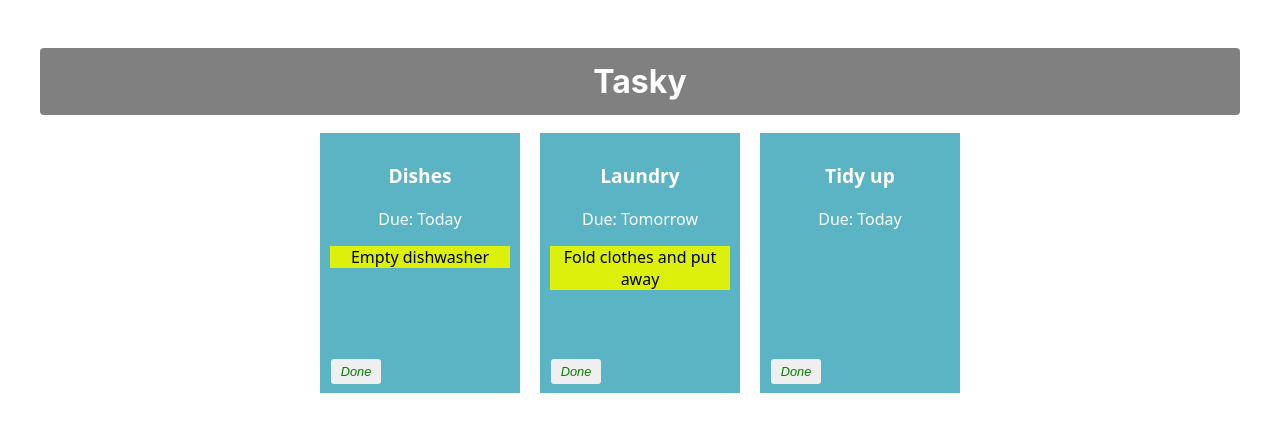
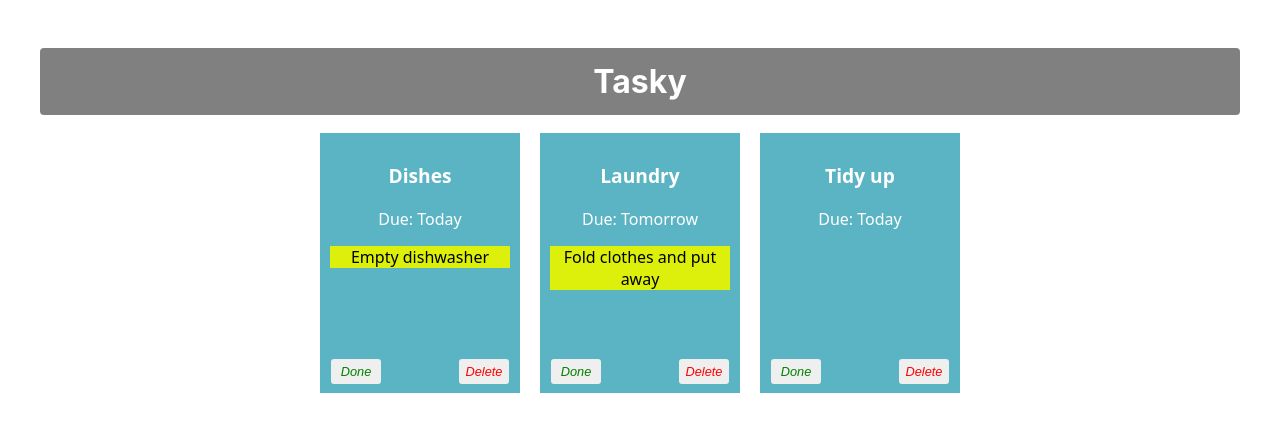
Before and after one commit to cathalororke/react-basics-labs, a React (Create React App) app in the folder tasky/: page / in a window 1280 px wide. Shown: the top 432 px of the page. Built offline with nearby package versions, Linux system fonts and the light colour scheme.

Commit message:
Delete a task

```diff
--- a/tasky/src/App.css
+++ b/tasky/src/App.css
@@ -1,6 +1,7 @@
 .title {
   font-weight: bold;
   font-size: 1.2em;
+  color: white;
 }
 h1 {
   text-align: center;
@@ -19,7 +20,7 @@
   display: inline-block;
   vertical-align: top;
   font-family: system-ui;
-  background: #5bb4c4;
+  background: #61a3af;
   color: white;
   text-align: center;
   width: 180px;
@@ -48,6 +49,12 @@
   left: 5px;
   color: green;
 }
+.deleteButton {
+  position: absolute;
+  bottom: 5px;
+  right: 5px;
+  color: red;
+}
 div {
   padding: 20px;
 }
--- a/tasky/src/App.js
+++ b/tasky/src/App.js
@@ -16,6 +16,11 @@
     setTaskState({tasks});
     console.log(`${taskIndex} ${tasks[taskIndex].done}`);
   }
+  const deleteHandler = (taskIndex) => {
+    const tasks = [...taskState.tasks];
+    tasks.splice(taskIndex, 1);
+    setTaskState({tasks});
+  }
     return (
     <div className="container">
       <h1>Tasky</h1>
@@ -26,6 +31,7 @@
       deadline={task.deadline}
       key={task.id}
       done={task.done}
+      deleteTask = {() => deleteHandler(index)}
       markDone={() => doneHandler(index)}
     />
 
--- a/tasky/src/components/Task.js
+++ b/tasky/src/components/Task.js
@@ -9,6 +9,7 @@
             <p>{props.children}</p>
             <p className="description">{props.description}</p>
             <button onClick={props.markDone} className='doneButton'>Done</button>
+            <button className='deleteButton' onClick={props.deleteTask}>Delete</button>
         </div>
 
     )
```
